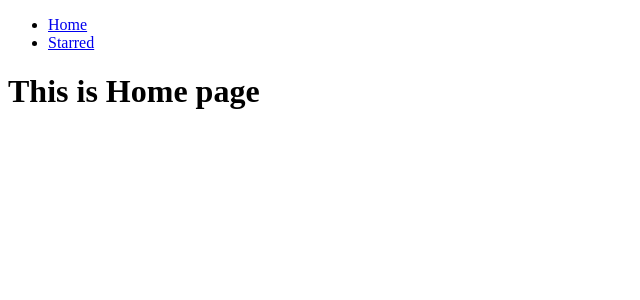
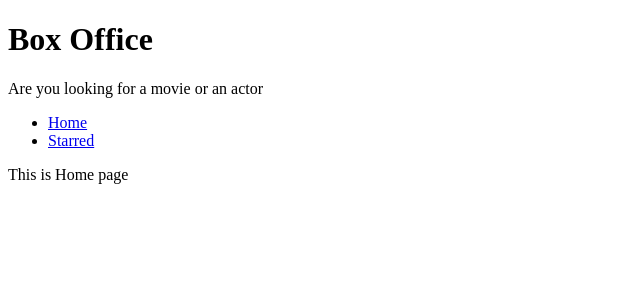
Before and after one commit to H4mxa/Box-Office, a React (Create React App) app: page / in a window 1280 px wide. Shown: the top 300 px of the page, without its empty margins (0-640 px from the left). Built offline with nearby package versions, Linux system fonts and the light colour scheme.

Commit message:
added layout management and created title

```diff
--- a/src/App.js
+++ b/src/App.js
@@ -2,7 +2,6 @@
 import { Switch, Route } from "react-router-dom";
 
 // --------- Components ------------
-import Navs from "./components/Navs";
 
 // ---------- Pages ------------
 import Home from "./pages/Home";
@@ -10,8 +9,6 @@
 
 function App() {
   return (
-    <div>
-      <Navs />
     <Switch>
       <Route exact path="/" component={Home} />
 
@@ -21,7 +18,6 @@
         <div>Not found 404</div>
       </Route>
     </Switch>
-    </div>
   );
 }
 
--- /dev/null
+++ b/src/components/MainPageLayout.js
@@ -0,0 +1,19 @@
+import React from "react";
+import Navs from "./Navs";
+import Title from "./Title";
+
+const MainPageLayout = ({ children }) => {
+  return (
+    <div>
+      <Title
+        title="Box Office"
+        subtitle="Are you looking for a movie or an actor"
+      />
+      <Navs />
+
+      {children}
+    </div>
+  );
+};
+
+export default MainPageLayout;
--- /dev/null
+++ b/src/components/Title.js
@@ -0,0 +1,12 @@
+import React from "react";
+
+const Title = ({ title, subtitle }) => {
+  return (
+    <div>
+      <h1>{title}</h1>
+      <p>{subtitle}</p>
+    </div>
+  );
+};
+
+export default Title;
--- a/src/pages/Home.js
+++ b/src/pages/Home.js
@@ -1,9 +1,10 @@
 import React from "react";
+import MainPageLayout from "../components/MainPageLayout";
 
 const Home = () => {
   return (
     <div>
-      <h1>This is Home page</h1>
+      <MainPageLayout>This is Home page</MainPageLayout>
     </div>
   );
 };
--- a/src/pages/Starred.js
+++ b/src/pages/Starred.js
@@ -1,9 +1,10 @@
 import React from "react";
+import MainPageLayout from "../components/MainPageLayout";
 
 const Starred = () => {
   return (
     <div>
-      <h1>This is starred page</h1>
+      <MainPageLayout>This is starred page</MainPageLayout>
     </div>
   );
 };
```
Lines whose indentation alone changed are shown as unchanged.
